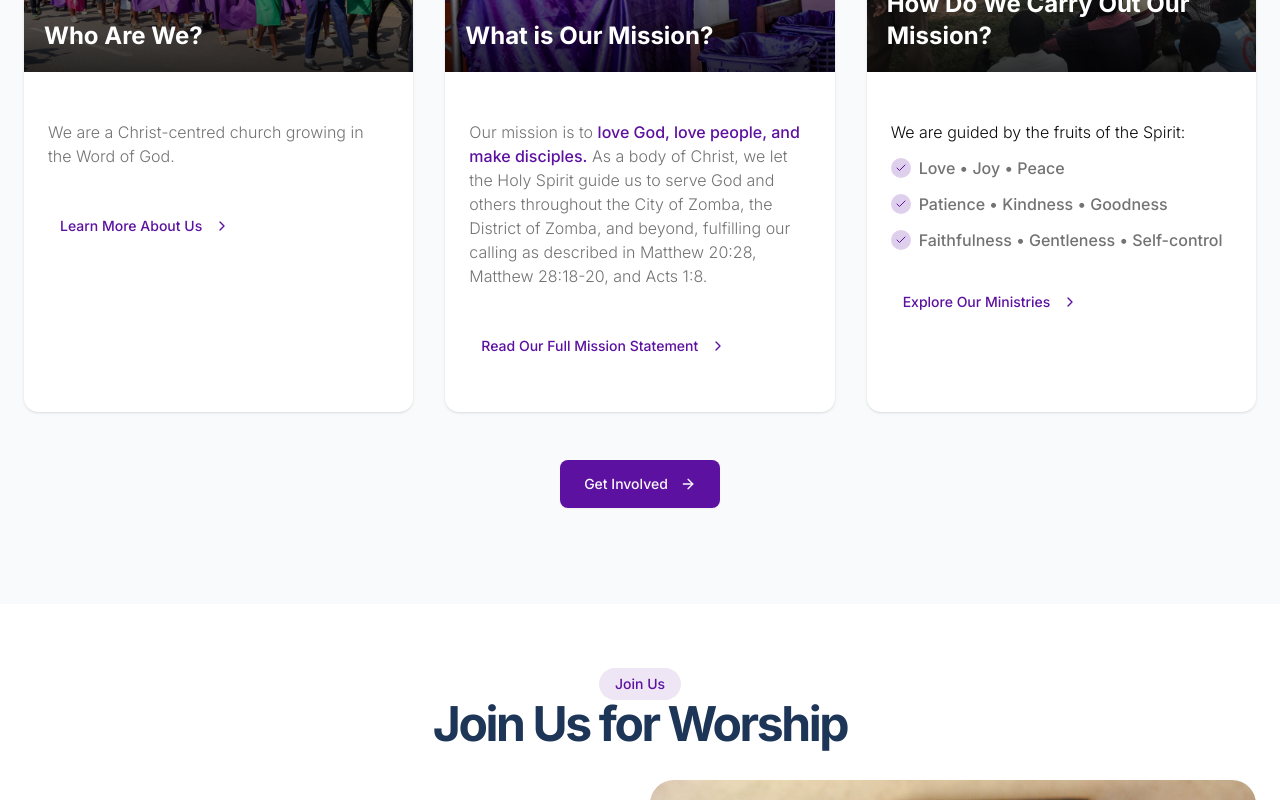
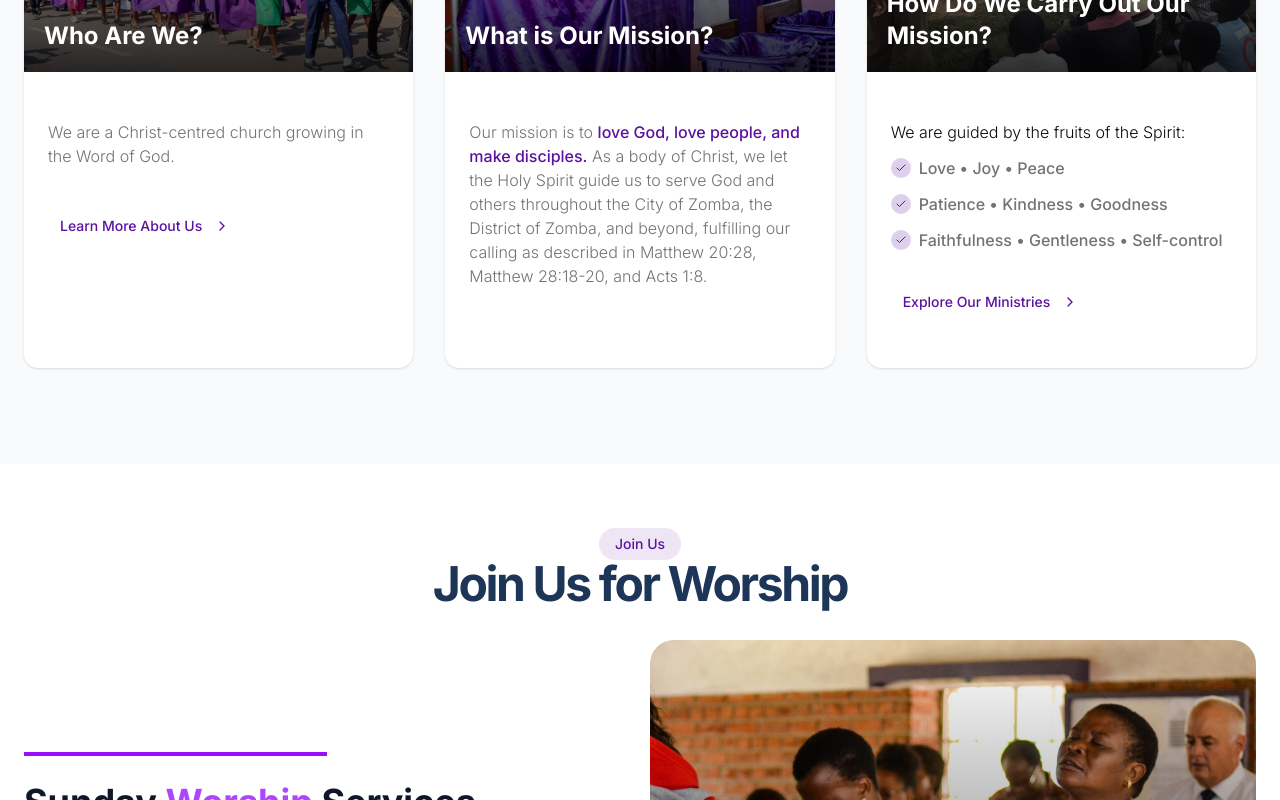
Before and after one commit to Namaumbo/zomba-web-ui, a React (Vite) app: page / in a window 1280 px wide. Shown: the part 2000-2800 px from the top of the page. Built offline with nearby package versions, Linux system fonts and the light colour scheme.

Commit message:
refoctring

```diff
--- a/src/components/footer.jsx
+++ b/src/components/footer.jsx
@@ -19,10 +19,10 @@ const FooterComponent = () => {
             <div className="space-y-3">
               <div className="flex items-center gap-2">
                 <Heart className="h-5 w-5 text-primary" />
-                <h3 className="font-bold">Zomba Baptist church Church</h3>
+                <h3 className="font-bold">Zomba Baptist church</h3>
               </div>
               <p className="text-sm text-muted-foreground">
-                A welcoming community of faith, hope, and love since 1990.
+                To serve and to Give
               </p>
             </div>
             <div className="space-y-3">
@@ -113,11 +113,6 @@ const FooterComponent = () => {
                   <span className="sr-only">YouTube</span>
                 </a>
               </div>
-              <div className="pt-2">
-                <Button variant="outline" size="sm">
-                  Subscribe to Newsletter
-                </Button>
-              </div>
             </div>
           </div>
           <div className="mt-8 border-t pt-8 text-center text-sm text-muted-foreground">
--- a/src/components/mission-section.jsx
+++ b/src/components/mission-section.jsx
@@ -153,19 +153,6 @@ export default function MissionSection() {
                   Zomba, and beyond, fulfilling our calling as described in
                   Matthew 20:28, Matthew 28:18-20, and Acts 1:8.
                 </p>
-
-                <motion.div
-                  whileHover={{ x: 5 }}
-                  transition={{ type: "spring", stiffness: 400, damping: 10 }}
-                >
-                  <Button
-                    variant="link"
-                    className="p-0 h-auto mt-4 text-primary"
-                  >
-                    Read Our Full Mission Statement
-                    <ChevronRight className="ml-1 h-4 w-4" />
-                  </Button>
-                </motion.div>
               </CardContent>
             </Card>
           </motion.div>
@@ -224,6 +211,7 @@ export default function MissionSection() {
                   whileHover={{ x: 5 }}
                   transition={{ type: "spring", stiffness: 400, damping: 10 }}
                 >
+                  <Link to="ministries">
                     <Button
                       variant="link"
                       className="p-0 h-auto mt-2 text-primary"
@@ -231,43 +219,12 @@ export default function MissionSection() {
                       Explore Our Ministries
                       <ChevronRight className="ml-1 h-4 w-4" />
                     </Button>
+                  </Link>
                 </motion.div>
               </CardContent>
             </Card>
           </motion.div>
         </div>
-
-        {/* CTA Button */}
-        <motion.div
-          className="flex justify-center mt-12"
-          initial={{ opacity: 0, y: 20 }}
-          animate={isInView ? { opacity: 1, y: 0 } : { opacity: 0, y: 20 }}
-          transition={{ delay: 0.8, duration: 0.5 }}
-        >
-          <motion.div
-            whileHover={{ scale: 1.05 }}
-            whileTap={{ scale: 0.98 }}
-            transition={{ type: "spring", stiffness: 400, damping: 10 }}
-          >
-            <Button
-              size="lg"
-              className="px-6 py-6 text-base font-medium flex items-center gap-2 bg-primary hover:bg-primary/90"
-            >
-              Get Involved
-              <motion.div
-                animate={{ x: [0, 5, 0] }}
-                transition={{
-                  repeat: Number.POSITIVE_INFINITY,
-                  repeatType: "loop",
-                  duration: 1.5,
-                  repeatDelay: 1,
-                }}
-              >
-                <ArrowRight className="ml-1 h-5 w-5" />
-              </motion.div>
-            </Button>
-          </motion.div>
-        </motion.div>
       </div>
     </section>
   );
--- a/src/pages/AboutPage.jsx
+++ b/src/pages/AboutPage.jsx
@@ -42,8 +42,7 @@ const styles = {
     "absolute inset-0 -z-10 h-full w-full bg-white [background:radial-gradient(#e5e7eb_1px,transparent_1px)] [background-size:16px_16px] opacity-40",
   glow: "absolute -top-3 -z-10 h-72 w-72 bg-primary/17 blur-3xl lg:top-[-10%] lg:right-[20%]",
   spotlight: "absolute right-0 top-0 -z-10 h-96 w-96 bg-primary/5 blur-3xl",
-  headerTitle:
-    "mt-4 text-3xl font-bold tracking-tight  sm:text-4xl ",
+  headerTitle: "mt-4 text-3xl font-bold tracking-tight  sm:text-4xl ",
 };
 
 function AboutPage() {
@@ -247,17 +246,11 @@ function AboutPage() {
               variants={staggerChildren}
               className="text-center mb-16"
             >
-              <motion.p
-                variants={fadeIn}
-                className="text-primary uppercase tracking-widest font-medium mb-2"
-              >
-                ALL ABOUT US
-              </motion.p>
               <motion.h1
                 variants={scaleIn}
                 className="text-4xl md:text-5xl lg:text-6xl font-bold text-[#1D3557] mb-6"
               >
-                About Zomba baptist Church
+                About Zomba Baptist Church
               </motion.h1>
               <motion.p
                 variants={fadeIn}
@@ -265,8 +258,8 @@ function AboutPage() {
               >
                 We are a Jesus-centered church committed to sharing God's love
                 and grace. Founded in 1979, we have grown into a vibrant
-                community of believers dedicated to worship, fellowship, and
-                serving our community in Zomba.
+                community of believers dedicated to faith, hope, and love in
+                Jesus Christ.
               </motion.p>
             </motion.div>
 
@@ -305,7 +298,7 @@ function AboutPage() {
               <motion.div variants={staggerChildren}>
                 <motion.div variants={fadeIn} className="mb-4">
                   <p className="text-primary font-semibold">
-                    1979 TIL INFINITY
+                    1979 TILL INFINITY
                   </p>
                   <h2 className="text-3xl font-bold text-[#1D3557] mb-4">
                     The ZBC Story
@@ -530,8 +523,9 @@ function AboutPage() {
                 <div className="inline-block rounded-lg bg-primary/10 px-3 py-1 text-sm text-primary">
                   Our Values
                 </div>
-                <h2 className=
-                {`${styles.headerTitle} text-[#1D3557]`}>What We Stand For</h2>
+                <h2 className={`${styles.headerTitle} text-[#1D3557]`}>
+                  What We Stand For
+                </h2>
                 <p className="max-w-[700px] text-muted-foreground md:text-lg">
                   These core values guide everything we do as a church
                   community.
@@ -732,25 +726,7 @@ function AboutPage() {
                       className="group flex items-start gap-4 rounded-lg p-2 transition-colors hover:bg-slate-100 dark:hover:bg-slate-800/50"
                       variants={itemVariants}
                       whileHover={{ x: 5 }}
-                    >
-                      <motion.div
-                        className="flex h-12 w-12 shrink-0 items-center justify-center rounded-full bg-primary/90 shadow-md shadow-primary/20"
-                        whileHover={{ scale: 1.1, rotate: 5 }}
-                        variants={pulseVariants}
-                        animate="animate"
-                        transition={{ delay: 0.2 }}
-                      >
-                        <Clock className="h-6 w-6 text-white" />
-                      </motion.div>
-                      <div className="space-y-1">
-                        <h3 className="text-lg font-bold text-slate-900 dark:text-white">
-                          Wednesday Night
-                        </h3>
-                        <p className="text-slate-600 dark:text-slate-300">
-                          6:30 PM - Bible Study & Youth Groups
-                        </p>
-                      </div>
-                    </motion.div>
+                    ></motion.div>
 
                     <motion.div
                       className="group flex items-start gap-4 rounded-lg p-2 transition-colors hover:bg-slate-100 dark:hover:bg-slate-800/50"
@@ -841,9 +817,8 @@ function AboutPage() {
                   Come Grow With Us
                 </h2>
                 <p className="text-primary-foreground/90 md:text-lg">
-                  We invite you to join us this Sunday and experience the warmth
-                  and welcome of our church family. No matter where you are on
-                  your spiritual journey, there&apos;s a place for you here.
+                  Join us here and physically and let us be together in Christ,
+                  no matter where yo are in your spiritual journey.
                 </p>
                 <div className="flex flex-col sm:flex-row justify-center md:justify-start gap-3 pt-4">
                   <Link to={"/gallery"}>
--- a/src/pages/LandingPage.jsx
+++ b/src/pages/LandingPage.jsx
@@ -80,7 +80,7 @@ export default function LandingPage() {
           >
             Join Us for Worship
           </motion.h2>
-          <div className="px-4 md:px-6">
+          <div className="px-4 md:px-6 3xl:max-w-5xl">
             <div className="grid gap-5 lg:grid-cols-2 items-center">
               <motion.div
                 className="space-y-4"
@@ -121,13 +121,8 @@ export default function LandingPage() {
                     transition={{ duration: 0.6, delay: 0.4 }}
                     className="text-lg text-gray-700 mb-8 leading-relaxed"
                   >
-                    We invite you to join us in worship and fellowship.
-                    Experience the warmth of our community as we gather together
-                    to praise God and grow in faith. "For where two or three
-                    gather in my name, there am I with them."
-                    <span className="italic text-purple-500 ">
-                      - Matthew 18:20.
-                    </span>
+                    Worship the Lord your God and serve him Only.
+                    <span className="italic text-purple-500 ">- Luke 4.8</span>
                   </motion.p>
 
                   <motion.div
@@ -394,6 +389,7 @@ export default function LandingPage() {
                 viewport={{ once: true }}
                 transition={{ duration: 0.6, delay: 0.6 }}
               >
+                <Link to="services" asChild>
                   <Button
                     variant="secondary"
                     size="lg"
@@ -401,6 +397,8 @@ export default function LandingPage() {
                   >
                     Plan Your Visit
                   </Button>
+                </Link>
+                <Link to="contact" asChild>
                   <Button
                     variant="outline"
                     size="lg"
@@ -408,6 +406,7 @@ export default function LandingPage() {
                   >
                     Contact Us
                   </Button>
+                </Link>
               </motion.div>
             </motion.div>
           </div>
```
Also changed, not shown: src/components/hero-carousel.jsx (+60 -40 lines). Lines whose indentation alone changed are shown as unchanged.
